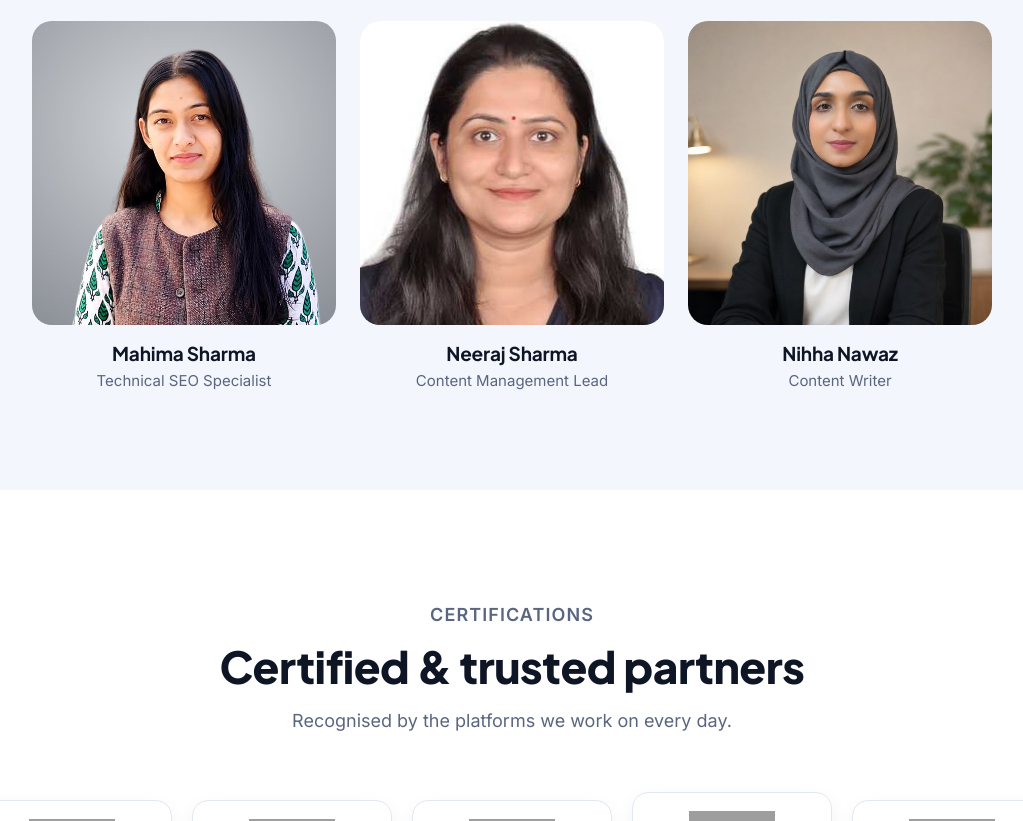
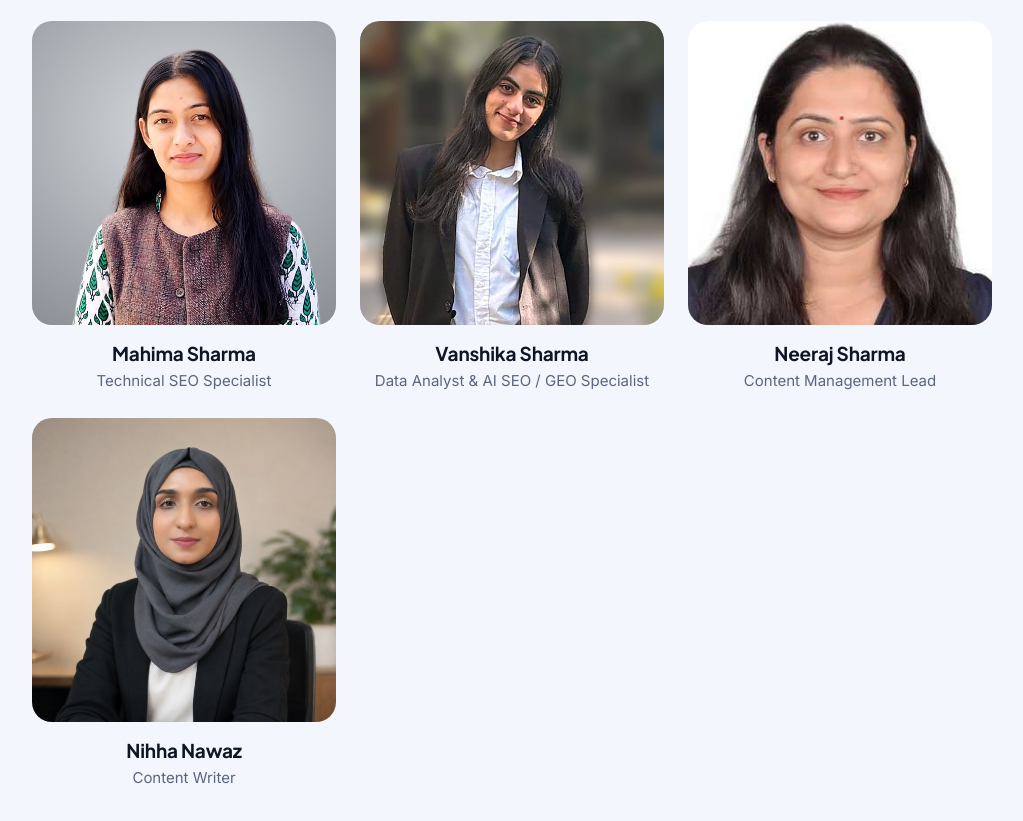
Before and after one commit to Anilsharma01sharma/zorvex-website, a plain HTML site: page index.html in a window 1280 px wide. Shown: the part 8265-9086 px from the top of the page, without its empty margins (128-1151 px from the left). Drawn offline with Linux system fonts and the light colour scheme; grey boxes are pictures that could not be loaded.

Commit message:
Add Vanshika Sharma to team

```diff
--- a/index.html
+++ b/index.html
@@ -205,6 +205,7 @@ j=d.createElement(s),dl=l!='dataLayer'?'&l='+l:'';j.async=true;j.src=
       <div class="member"><div class="avatar has-bio" tabindex="0" aria-label="Ashwani Kumar: show bio"><img src="https://uniqwebinfotech.com/wp-content/uploads/2021/08/51112675_2244197755822751_1738142791898234880_n.jpg" onerror="this.onerror=null;this.src='https://uniqwebinfotech.com/wp-content/uploads/2021/08/51112675_2244197755822751_1738142791898234880_n-150x150.jpg'" alt="Ashwani Kumar, Co-Founder / Project Manager" loading="lazy" width="300" height="300"><div class="member-overlay"><p>Co-founder and project manager. Ashwani keeps every project on schedule, coordinates the team and makes sure clients always know what’s next.</p></div></div><h3>Ashwani Kumar</h3><p>Co-Founder / Project Manager</p></div>
       <div class="member"><div class="avatar has-bio" tabindex="0" aria-label="Akshay Sharma: show bio"><img src="/assets/team/akshay-sharma.jpg" alt="Akshay Sharma, Backlinks &amp; Outreach Specialist" loading="lazy" width="300" height="300"><div class="member-overlay"><p>Finds the right websites, builds relationships with their editors and earns high-quality backlinks that grow our clients’ authority and rankings.</p></div></div><h3>Akshay Sharma</h3><p>Backlinks &amp; Outreach Specialist</p></div>
       <div class="member"><div class="avatar has-bio" tabindex="0" aria-label="Mahima Sharma: show bio"><img src="/assets/team/mahima-sharma.jpg" alt="Mahima Sharma, Technical SEO Specialist" loading="lazy" width="300" height="300"><div class="member-overlay"><p>Audits site speed, crawling, indexing and structured data, then fixes the technical issues that stop clients’ pages from ranking.</p></div></div><h3>Mahima Sharma</h3><p>Technical SEO Specialist</p></div>
+      <div class="member"><div class="avatar has-bio" tabindex="0" aria-label="Vanshika Sharma: show bio"><img src="/assets/team/vanshika-sharma.jpg" alt="Vanshika Sharma, Data Analyst &amp; AI SEO / GEO Specialist" loading="lazy" width="300" height="300"><div class="member-overlay"><p>Turns traffic and ranking data into clear insights, and optimises clients’ content to be found and cited in AI search tools like ChatGPT and Google AI Overviews.</p></div></div><h3>Vanshika Sharma</h3><p>Data Analyst &amp; AI SEO / GEO Specialist</p></div>
       <div class="member"><div class="avatar has-bio" tabindex="0" aria-label="Neeraj Sharma: show bio"><img src="/assets/team/neeraj-sharma.jpg" alt="Neeraj Sharma, Content Management Lead" loading="lazy" width="300" height="300"><div class="member-overlay"><p>Leads content at Zorvex, planning and editing the website copy, service pages and blog posts that help clients rank and win enquiries.</p></div></div><h3>Neeraj Sharma</h3><p>Content Management Lead</p></div>
       <div class="member"><div class="avatar has-bio" tabindex="0" aria-label="Nihha Nawaz: show bio"><img src="/assets/team/nihha-nawaz.jpg" alt="Nihha Nawaz, Content Writer" loading="lazy" width="300" height="300"><div class="member-overlay"><p>Writes the blog posts, service pages and web copy that turn search traffic into enquiries. Clear, friendly and written for real readers first.</p></div></div><h3>Nihha Nawaz</h3><p>Content Writer</p></div>
     </div>
```
